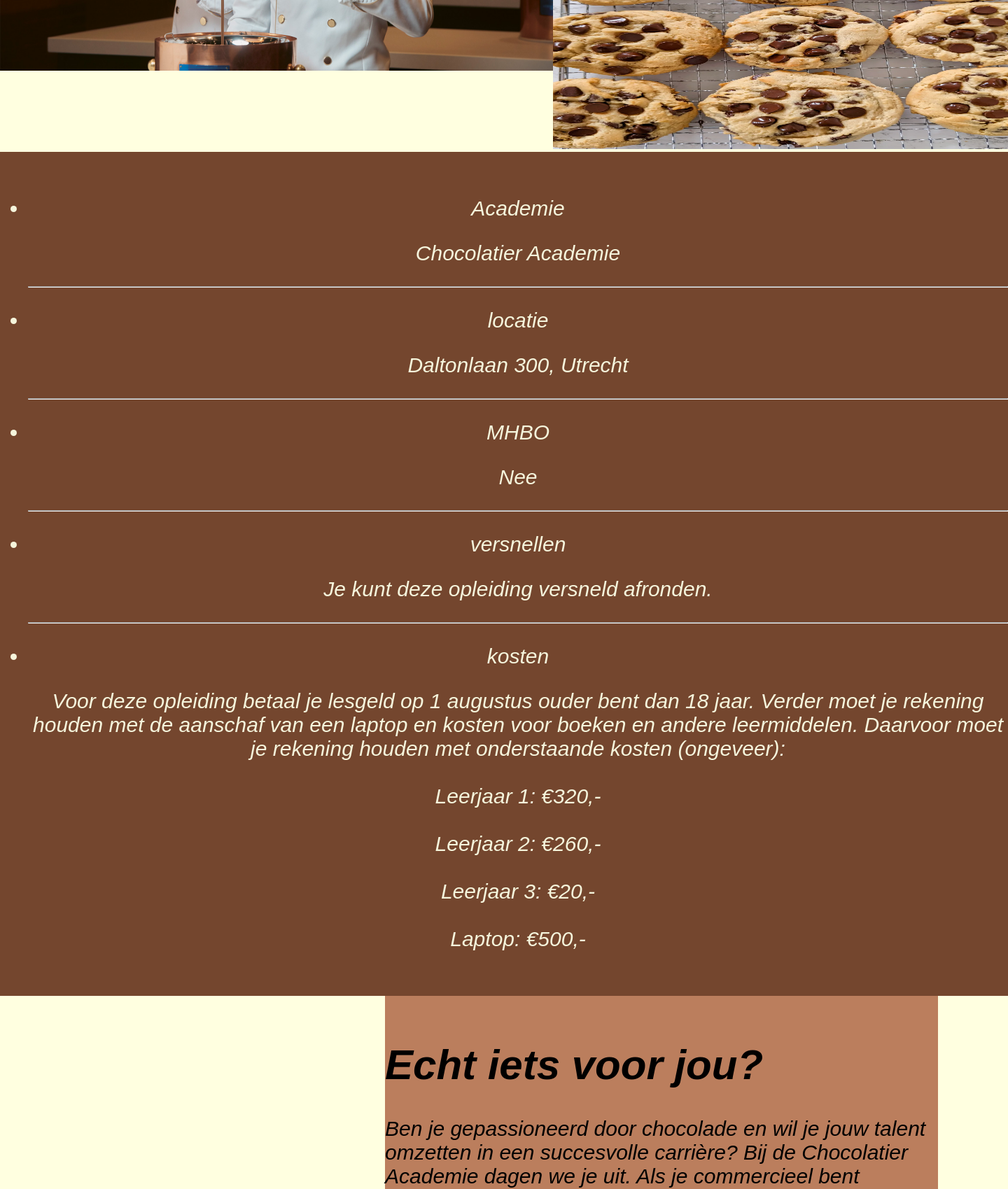
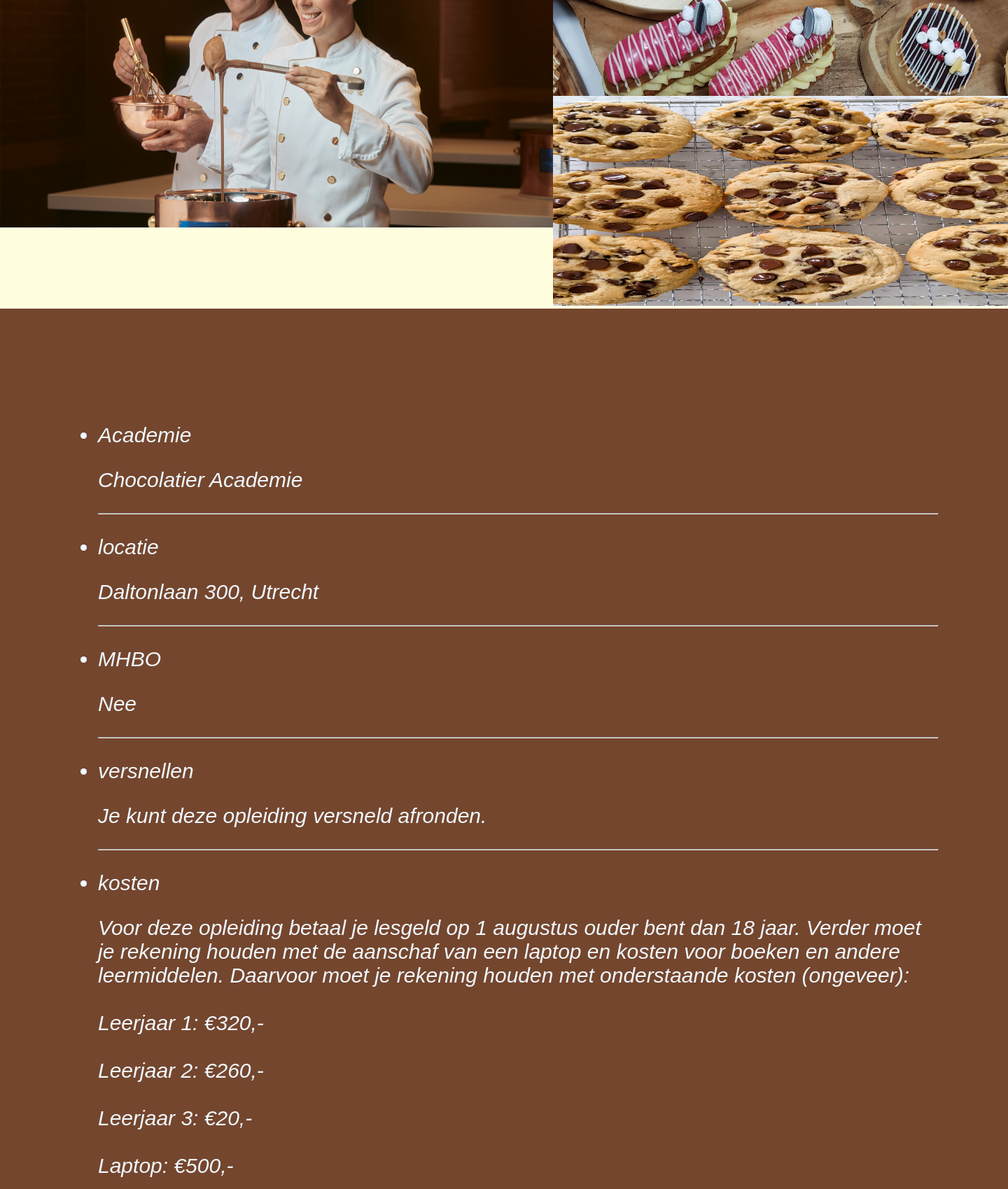
Before and after one commit to ZicoBacker/Chocolatier, a PHP site: page /Academie in a window 1440 px wide; the page is wider, and only the part inside the window is pictured. Shown: the part 3600-5299 px from the top of that part at 70% size. Run offline with PHP 8.4, Linux system fonts and the light colour scheme; style sheets or scripts are compiled from the project's sources; some libraries are stand-ins or nearby versions.

Commit message:
DanisSiteNietAf

```diff
--- a/public/css/academie.css
+++ b/public/css/academie.css
@@ -8,7 +8,7 @@
   background-color: #BB7E5D;
   text-align: left;
   margin-right: 100px;
-  margin-left: 550px;
+  margin-left: 700px;
   position: relative;
 }
 
@@ -65,37 +65,16 @@
 }
 
 #container_6 {
-  color: beige;
+  color: aliceblue;
   font-style: italic;
   font-size: 30px;
-  padding: 0px;
-<<<<<<< HEAD
-  margin-top: 20px;
+  padding: 100px;
+  margin-top: 0px;
   background-color: #74462E;
   text-align: left;
-  margin-right: 1000px;
-=======
-  margin-top: -117px;
-  background-color: #74462E;
-  text-align: center;
   margin-right: 0px;
->>>>>>> 85f1270c560604015d1658ab7b91b42ace05ae93
   margin-left: 0px;
   position: relative;
-}
-
-#container_7 {
-  color: black;
-  font-style: italic;
-  font-size: 30px;
-  border-radius: 10px 0;
-  padding: 0px;
-  margin-top: -10px;
-  background-color: #BB7E5D;
-  text-align: left;
-  margin-right: 100px;
-  margin-left: 550px;
-
 }
 
 * {
```
Also changed, not shown: public/css/aboutus.css (added, +26 -0 lines), public/scss/aboutus.scss (added, +7 -0 lines), 2 other files.
